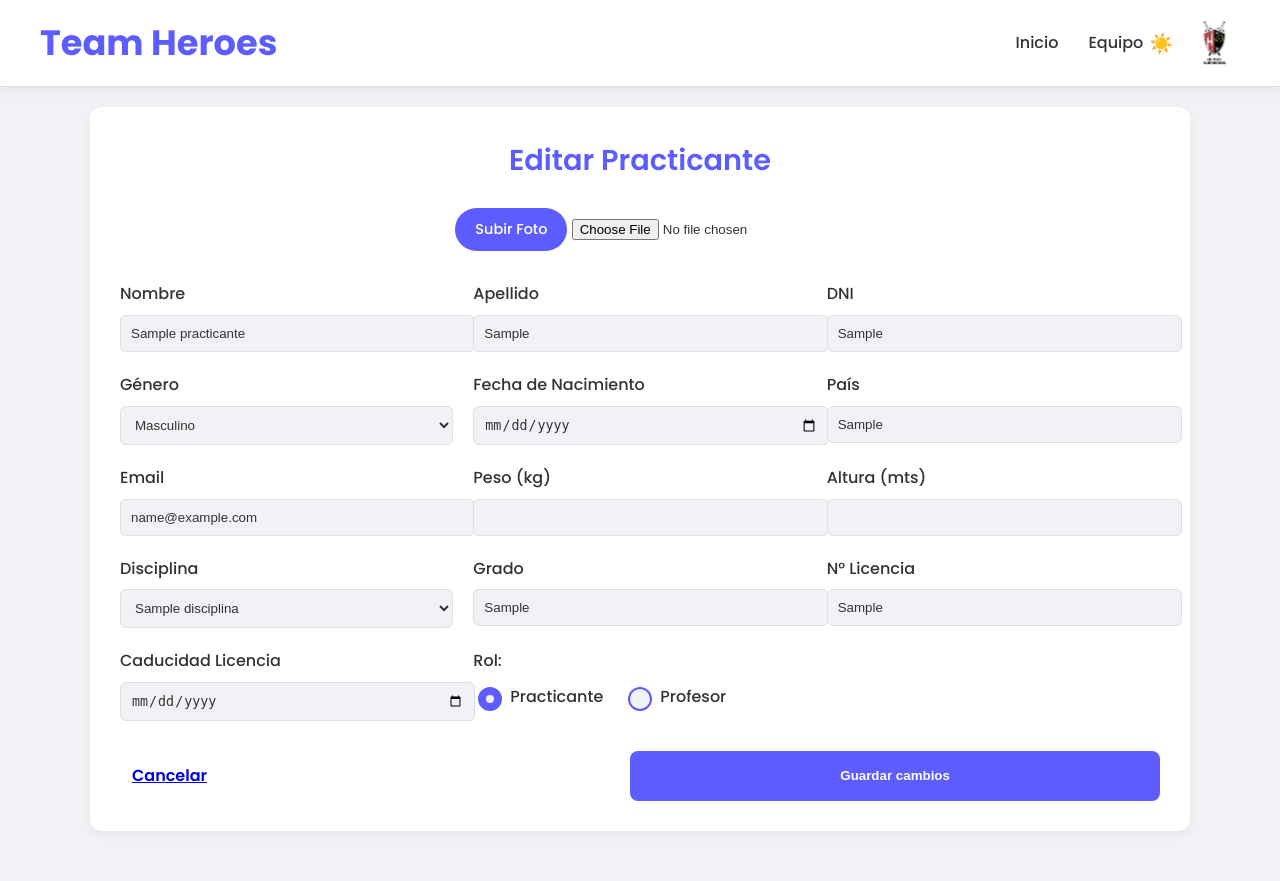
After one commit to GawasLans/my-first-blog, a Django app: page /editar_practicante/1/ in a window 1280 px wide. The commit adds this page. Run offline with Django 5.2, Linux system fonts and the light colour scheme; tables that the repository leaves empty hold one stand-in row (values such as "Sample post"); some libraries are stand-ins or nearby versions.

Commit message:
Added views to create/edit blog post inside the site.

```diff
--- a/blog/admin.py
+++ b/blog/admin.py
@@ -1,4 +1,9 @@
 from django.contrib import admin
 from .models import Post
+from django.contrib import admin
+from .models import Disciplina, Practicante
 
 admin.site.register(Post)
+
+admin.site.register(Disciplina)
+admin.site.register(Practicante)
--- /dev/null
+++ b/blog/static/js/app.js
@@ -0,0 +1,129 @@
+document.addEventListener('DOMContentLoaded', () => {
+    // Lógica del Menú y Modo Claro/Oscuro
+    const modeToggle = document.getElementById('mode-toggle');
+    const mobileMenuToggle = document.getElementById('mobile-menu-toggle');
+    const mobileMenu = document.getElementById('mobile-menu');
+    const body = document.body;
+
+    const savedMode = localStorage.getItem('theme-mode');
+    if (savedMode) {
+        body.className = savedMode;
+        modeToggle.textContent = savedMode === 'dark-mode' ? '🌙' : '☀️';
+    } else {
+        body.className = 'light-mode';
+        modeToggle.textContent = '☀️';
+    }
+
+    modeToggle.addEventListener('click', () => {
+        if (body.classList.contains('light-mode')) {
+            body.className = 'dark-mode';
+            modeToggle.textContent = '🌙';
+            localStorage.setItem('theme-mode', 'dark-mode');
+        } else {
+            body.className = 'light-mode';
+            modeToggle.textContent = '☀️';
+            localStorage.setItem('theme-mode', 'light-mode');
+        }
+    });
+
+    const dropdownParents = document.querySelectorAll('.has-submenu');
+
+    function closeMenuOutside(event) {
+        if (mobileMenu && !mobileMenu.contains(event.target) && mobileMenuToggle && !mobileMenuToggle.contains(event.target)) {
+            mobileMenu.classList.remove('open');
+            document.removeEventListener('click', closeMenuOutside);
+            dropdownParents.forEach(item => item.classList.remove('active'));
+        }
+    }
+
+    if (mobileMenuToggle && mobileMenu) {
+        mobileMenuToggle.addEventListener('click', (event) => {
+            event.stopPropagation();
+            mobileMenu.classList.toggle('open');
+            if (mobileMenu.classList.contains('open')) {
+                setTimeout(() => {
+                    document.addEventListener('click', closeMenuOutside);
+                }, 50);
+            } else {
+                document.removeEventListener('click', closeMenuOutside);
+                dropdownParents.forEach(item => item.classList.remove('active'));
+            }
+        });
+    }
+
+    dropdownParents.forEach(item => {
+        const toggle = item.querySelector('.dropdown-toggle');
+        if (toggle) {
+            toggle.addEventListener('click', (event) => {
+                if (mobileMenu.classList.contains('open')) {
+                    event.preventDefault();
+                    event.stopPropagation();
+                    item.classList.toggle('active');
+                }
+            });
+        }
+    });
+
+    // Lógica específica para la página de equipo.html
+    if (window.location.pathname.endsWith('/equipo/')) {
+        initEquipoPage();
+    }
+});
+
+function initEquipoPage() {
+    // Lógica para mostrar/ocultar el formulario de añadir/editar
+    const showFormButton = document.getElementById('show-add-form-button');
+    const addFormSection = document.getElementById('add-practicante-section');
+    const formulario = document.getElementById('practicante-form');
+
+    // Asigna el evento de clic al botón "Añadir Practicante"
+    if (showFormButton && addFormSection) {
+        showFormButton.addEventListener('click', () => {
+            addFormSection.classList.remove('hidden-form');
+            addFormSection.scrollIntoView({ behavior: 'smooth' });
+            // Esto prepara el formulario para una nueva creación
+            if (formulario) {
+                formulario.reset();
+                document.getElementById('form-title').textContent = 'Añadir Practicante';
+                document.getElementById('save-button').textContent = 'Guardar cambios';
+                document.getElementById('practicante-id').value = '';
+                document.getElementById('grado').disabled = false;
+            }
+        });
+    }
+
+    // Lógica para los select de Grado según la Disciplina
+    const disciplinaSelect = document.getElementById('disciplina');
+    const gradoSelect = document.getElementById('grado');
+
+    const gradosITF = [
+        "Cinturon blanco", "Cinturon blanco punta amarilla", "Cinturon amarillo",
+        "Cinturon amarillo punta verde", "Cinturon verde", "Cinturon verde punta azul",
+        "Cinturon azul", "Cinturon azul punta roja", "Cinturon roja",
+        "Cinturon roja punta negra", "Cinturon Negro 1st Dan", "2nd Dan",
+        "3rd Dan", "4th Dan", "5th Dan", "6th Dan", "7th Dan", "8th Dan",
+        "9th Dan", "10th Dan"
+    ];
+
+    const gradosKombat = [
+        "Level 1", "Level 2", "Level 3", "Level 4", "Level 5",
+        "1st Dan", "2nd Dan", "3rd Dan", "4th Dan", "5th Dan",
+        "6th Dan", "7th Dan", "8th Dan", "9th Dan", "10th Dan"
+    ];
+
+    if (disciplinaSelect && gradoSelect) {
+        disciplinaSelect.addEventListener('change', (event) => {
+            const selectedDisciplineId = event.target.value;
+            gradoSelect.disabled = !selectedDisciplineId;
+            gradoSelect.innerHTML = '<option value="">Seleccionar grado</option>';
+            // ID de disciplina 1 es ITF, cualquier otro es Kombat
+            const grados = selectedDisciplineId === '1' ? gradosITF : gradosKombat;
+            grados.forEach(grado => {
+                const option = document.createElement('option');
+                option.value = grado;
+                option.textContent = grado;
+                gradoSelect.appendChild(option);
+            });
+        });
+    }
+}
--- /dev/null
+++ b/blog/templates/blog/crear_practicante.html
@@ -0,0 +1,128 @@
+{% load static %}
+<!DOCTYPE html>
+<html lang="es">
+<head>
+    <meta charset="UTF-8">
+    <meta name="viewport" content="width=device-width, initial-scale=1.0">
+    <title>{% if practicante %}Editar{% else %}Añadir{% endif %} Practicante - Team Heroes</title>
+    <link rel="stylesheet" href="{% static 'css/style.css' %}">
+</head>
+<body class="light-mode">
+    <header class="main-header">
+        <h1 class="main-title">Team Heroes</h1>
+        <button class="icon-button menu-toggle" id="mobile-menu-toggle">☰</button>
+        <nav class="main-nav" id="mobile-menu">
+            <ul class="main-menu">
+                <li><a href="{% url 'index' %}">Inicio</a></li>
+                <li class="has-submenu dropdown">
+                    <a href="#" class="dropdown-toggle">Equipo</a>
+                    <ul class="dropdown-menu">
+                        <li><a href="{% url 'equipo' %}"><i class="fas fa-users"></i> Ver Equipo</a></li>
+                        <li><a href="{% url 'crear_practicante' %}"><i class="fas fa-user-plus"></i> Crear Practicante</a></li>
+                    </ul>
+                </li>
+            </ul>
+        </nav>
+        <div class="header-actions">
+            <button id="mode-toggle" class="icon-button">☀️</button>
+            <img src="{% static 'img/logo-heroes.png' %}" alt="Logo Heroes" class="header-logo">
+        </div>
+    </header>
+
+    <main class="container">
+        <section id="add-practicante-section" class="form-section">
+            <div class="form-header">
+                <h3 id="form-title">{% if practicante %}Editar Practicante{% else %}Añadir Practicante{% endif %}</h3>
+            </div>
+            <form id="practicante-form" method="POST" enctype="multipart/form-data">
+                {% csrf_token %}
+                <input type="hidden" id="practicante-id" name="practicante-id" value="{{ practicante.id|default:'' }}">
+                <div class="photo-upload">
+                    <label for="foto-input" class="file-upload-label">Subir Foto</label>
+                    <input type="file" id="foto-input" name="foto" accept="image/*">
+                </div>
+
+                <div class="form-grid">
+                    <div class="form-group">
+                        <label for="nombre">Nombre</label>
+                        <input type="text" id="nombre" name="nombre" value="{{ practicante.nombre|default:'' }}" required>
+                    </div>
+                    <div class="form-group">
+                        <label for="apellido">Apellido</label>
+                        <input type="text" id="apellido" name="apellido" value="{{ practicante.apellido|default:'' }}" required>
+                    </div>
+                    <div class="form-group">
+                        <label for="dni">DNI</label>
+                        <input type="text" id="dni" name="dni" value="{{ practicante.dni|default:'' }}" required>
+                    </div>
+                    <div class="form-group">
+                        <label for="genero">Género</label>
+                        <select id="genero" name="genero" required>
+                            <option value="">Seleccionar</option>
+                            <option value="Masculino" {% if practicante.genero == 'Masculino' %}selected{% endif %}>Masculino</option>
+                            <option value="Femenino" {% if practicante.genero == 'Femenino' %}selected{% endif %}>Femenino</option>
+                            <option value="Otro" {% if practicante.genero == 'Otro' %}selected{% endif %}>Otro</option>
+                        </select>
+                    </div>
+                    <div class="form-group">
+                        <label for="fecha-nacimiento">Fecha de Nacimiento</label>
+                        <input type="date" id="fecha-nacimiento" name="fecha-nacimiento" value="{{ practicante.fecha_nacimiento|default:'' }}" required>
+                    </div>
+                    <div class="form-group">
+                        <label for="pais">País</label>
+                        <input type="text" id="pais" name="pais" value="{{ practicante.pais|default:'' }}" required>
+                    </div>
+                    <div class="form-group">
+                        <label for="email">Email</label>
+                        <input type="email" id="email" name="email" value="{{ practicante.email|default:'' }}" required>
+                    </div>
+                    <div class="form-group">
+                        <label for="peso">Peso (kg)</label>
+                        <input type="number" id="peso" name="peso" step="0.1" value="{{ practicante.peso|default:'' }}">
+                    </div>
+                    <div class="form-group">
+                        <label for="altura">Altura (mts)</label>
+                        <input type="number" id="altura" name="altura" step="0.01" value="{{ practicante.altura|default:'' }}">
+                    </div>
+                    <div class="form-group">
+                        <label for="disciplina">Disciplina</label>
+                        <select id="disciplina" name="disciplina" required>
+                            <option value="">Seleccionar</option>
+                            {% for disciplina in disciplinas %}
+                                <option value="{{ disciplina.id }}" {% if practicante.disciplina == disciplina %}selected{% endif %}>{{ disciplina.nombre }}</option>
+                            {% endfor %}
+                        </select>
+                    </div>
+                    <div class="form-group">
+                        <label for="grado">Grado</label>
+                        <input type="text" id="grado" name="grado" value="{{ practicante.grado|default:'' }}" required>
+                    </div>
+                    <div class="form-group">
+                        <label for="licencia">N° Licencia</label>
+                        <input type="text" id="licencia" name="licencia" value="{{ practicante.licencia|default:'' }}">
+                    </div>
+                    <div class="form-group">
+                        <label for="fecha-caducidad">Caducidad Licencia</label>
+                        <input type="date" id="fecha-caducidad" name="fecha-caducidad" value="{{ practicante.fecha_caducidad|default:'' }}">
+                    </div>
+                    <div class="form-group">
+                        <label>Rol:</label>
+                        <div class="radio-group">
+                            <label><input type="radio" name="rol" value="practicante" {% if practicante.rol == 'practicante' %}checked{% endif %}> Practicante</label>
+                            <label><input type="radio" name="rol" value="profesor" {% if practicante.rol == 'profesor' %}checked{% endif %}> Profesor</label>
+                        </div>
+                    </div>
+                </div>
+
+                <div class="form-actions">
+                    <a href="{% url 'equipo' %}" class="form-button secondary">Cancelar</a>
+                    <button type="submit" class="form-button save-button">Guardar cambios</button>
+                </div>
+            </form>
+        </section>
+    </main>
+
+    <script src="{% static 'js/app.js' %}"></script>
+    <script src="https://kit.fontawesome.com/c167814b7e.js" crossorigin="anonymous"></script>
+</body>
+</html>
--- a/blog/urls.py
+++ b/blog/urls.py
@@ -1,5 +1,12 @@
+# teamheroes/blog/urls.py
 from django.urls import path
 from . import views
+
 urlpatterns = [
-    path('', views.post_list, name='post_list'),
+    path('', views.index, name='index'),
+    path('equipo/', views.equipo, name='equipo'),
+    path('practicante/crear/', views.crear_practicante, name='crear_practicante'),
+    path('practicante/<int:practicante_id>/', views.detalle_practicante, name='detalle_practicante'),
+    path('editar_practicante/<int:practicante_id>/', views.editar_practicante, name='editar_practicante'),
+     path('eliminar_practicante/<int:practicante_id>/', views.eliminar_practicante, name='eliminar_practicante'),
 ]
--- a/blog/views.py
+++ b/blog/views.py
@@ -1,5 +1,164 @@
-from django.shortcuts import render
+from django.shortcuts import render, redirect, get_object_or_404
+from .models import Practicante, Disciplina
+from django.contrib import messages
+from django.core.files.storage import FileSystemStorage
 
-# Create your views here.
-def post_list(request):
-    return render(request, 'blog/index.html', {})
+
+def index(request):
+    """
+    Esta vista maneja la página de inicio.
+    """
+    return render(request, 'blog/index.html')
+
+
+def equipo(request):
+    """
+    Esta vista maneja la página del equipo y la lista de practicantes.
+    """
+    # Obtiene los practicantes de la base de datos, filtrados por disciplina y rol.
+    practicantes_itf = Practicante.objects.filter(
+        disciplina__nombre='Taekwon-Do ITF'
+    ).order_by('apellido')
+
+    practicantes_kombat = Practicante.objects.filter(
+        disciplina__nombre='Kombat Taekwondo'
+    ).order_by('apellido')
+
+    profesores = Practicante.objects.filter(
+        rol='profesor'
+    ).order_by('apellido')
+
+    # Obtiene todas las disciplinas para el formulario
+    disciplinas = Disciplina.objects.all()
+
+    # Crea el contexto para la plantilla
+    contexto = {
+        'practicantes_itf': practicantes_itf,
+        'practicantes_kombat': practicantes_kombat,
+        'profesores': profesores,
+        'disciplinas': disciplinas,
+    }
+
+    return render(request, 'blog/equipo.html', contexto)
+
+
+def crear_practicante(request):
+    """
+    Esta vista maneja la creación de un nuevo practicante.
+    """
+    if request.method == 'POST':
+        # Aquí procesamos la información del formulario
+        nombre = request.POST.get('nombre')
+        apellido = request.POST.get('apellido')
+        dni = request.POST.get('dni')
+        genero = request.POST.get('genero')
+        fecha_nacimiento = request.POST.get('fecha-nacimiento')
+        pais = request.POST.get('pais')
+        email = request.POST.get('email')
+        peso = request.POST.get('peso') or None
+        altura = request.POST.get('altura') or None
+        disciplina_id = request.POST.get('disciplina')
+        grado = request.POST.get('grado')
+        licencia = request.POST.get('licencia')
+        fecha_caducidad = request.POST.get('fecha-caducidad') or None
+        rol = request.POST.get('rol', 'practicante')
+
+        # Validar si el DNI ya existe
+        if Practicante.objects.filter(dni=dni).exists():
+            messages.error(request, 'Ya existe un practicante con este DNI.')
+            return redirect('equipo')
+
+        # Buscar la disciplina seleccionada
+        try:
+            disciplina = Disciplina.objects.get(pk=disciplina_id)
+        except Disciplina.DoesNotExist:
+            messages.error(request, 'La disciplina seleccionada no es válida.')
+            return redirect('equipo')
+
+        # Crear y guardar el nuevo practicante en la base de datos
+        practicante = Practicante.objects.create(
+            nombre=nombre,
+            apellido=apellido,
+            dni=dni,
+            genero=genero,
+            fecha_nacimiento=fecha_nacimiento,
+            pais=pais,
+            email=email,
+            peso=peso,
+            altura=altura,
+            disciplina=disciplina,
+            grado=grado,
+            licencia=licencia,
+            fecha_caducidad=fecha_caducidad,
+            rol=rol,
+        )
+
+        # Guardar la imagen si existe
+        if 'foto' in request.FILES:
+            practicante.foto = request.FILES['foto']
+            practicante.save()
+
+        messages.success(request, '¡Practicante agregado exitosamente!')
+        return redirect('equipo')
+
+    # Manejar la solicitud GET para mostrar el formulario
+    return redirect('equipo')
+
+def detalle_practicante(request, practicante_id):
+    """
+    Esta vista muestra los detalles de un solo practicante.
+    """
+    practicante = get_object_or_404(Practicante, pk=practicante_id)
+    return render(request, 'blog/detalle-practicante.html', {'practicante': practicante})
+
+def editar_practicante(request, practicante_id):
+    practicante = get_object_or_404(Practicante, pk=practicante_id)
+    disciplinas = Disciplina.objects.all()
+
+    if request.method == 'POST':
+        # Validar si el DNI ya existe en otro practicante
+        if Practicante.objects.filter(dni=request.POST.get('dni')).exclude(pk=practicante_id).exists():
+            messages.error(request, 'Ya existe un practicante con este DNI.')
+            return redirect('equipo')
+
+        # Actualizar los campos del practicante
+        practicante.nombre = request.POST.get('nombre')
+        practicante.apellido = request.POST.get('apellido')
+        practicante.dni = request.POST.get('dni')
+        practicante.genero = request.POST.get('genero')
+        practicante.fecha_nacimiento = request.POST.get('fecha-nacimiento')
+        practicante.pais = request.POST.get('pais')
+        practicante.email = request.POST.get('email')
+        practicante.peso = request.POST.get('peso') or None
+        practicante.altura = request.POST.get('altura') or None
+        practicante.disciplina_id = request.POST.get('disciplina')
+        practicante.grado = request.POST.get('grado')
+        practicante.licencia = request.POST.get('licencia') or None
+        practicante.fecha_caducidad = request.POST.get('fecha-caducidad') or None
+        practicante.rol = request.POST.get('rol')
+
+        # Manejar la foto, si se sube una nueva
+        if 'foto' in request.FILES:
+            practicante.foto = request.FILES['foto']
+
+        practicante.save()
+        messages.success(request, 'Practicante actualizado exitosamente.')
+        return redirect('equipo')
+    else:
+        # Petición GET: Carga el formulario con los datos del practicante
+        contexto = {
+            'practicante': practicante,
+            'disciplinas': disciplinas,
+        }
+        return render(request, 'blog/crear_practicante.html', contexto)
+
+def eliminar_practicante(request, practicante_id):
+    practicante = get_object_or_404(Practicante, pk=practicante_id)
+
+    # Elimina la foto asociada al practicante antes de eliminar el objeto
+    if practicante.foto:
+        practicante.foto.delete()
+
+    practicante.delete()
+    messages.success(request, 'Practicante eliminado exitosamente.')
+    return redirect('equipo')
--- a/mysite/settings.py
+++ b/mysite/settings.py
@@ -11,6 +11,7 @@ https://docs.djangoproject.com/en/5.1/ref/settings/
 """
 
 from pathlib import Path
+import os
 
 # Build paths inside the project like this: BASE_DIR / 'subdir'.
 BASE_DIR = Path(__file__).resolve().parent.parent
@@ -123,3 +124,5 @@ STATIC_ROOT = BASE_DIR / 'static'
 # https://docs.djangoproject.com/en/5.1/ref/settings/#default-auto-field
 
 DEFAULT_AUTO_FIELD = 'django.db.models.BigAutoField'
+MEDIA_URL = '/media/'
+MEDIA_ROOT = os.path.join(BASE_DIR, 'media')
--- a/mysite/urls.py
+++ b/mysite/urls.py
@@ -1,7 +1,15 @@
+# teamheroes/mysite/urls.py
 from django.contrib import admin
 from django.urls import path, include
+from django.contrib import admin
+from django.urls import path, include
+from django.conf import settings
+from django.conf.urls.static import static
 
 urlpatterns = [
     path('admin/', admin.site.urls),
-    path('', include('blog.urls')),
+    path('', include('blog.urls')),  # Conecta las URLs de tu app 'blog'
 ]
+
+if settings.DEBUG:
+    urlpatterns += static(settings.MEDIA_URL, document_root=settings.MEDIA_ROOT)
```
Also changed, not shown: blog/models.py (+42 -0 lines), blog/templates/blog/detalle-practicante.html (+25 -23 lines), blog/templates/blog/equipo.html (+77 -22 lines), blog/templates/blog/index.html (+10 -10 lines), blog/migrations/0002_disciplina_practicante.py (added), media/animenaruto-ninjutsu-en-4k-536gbmuyyensevvx.jpg (added).
